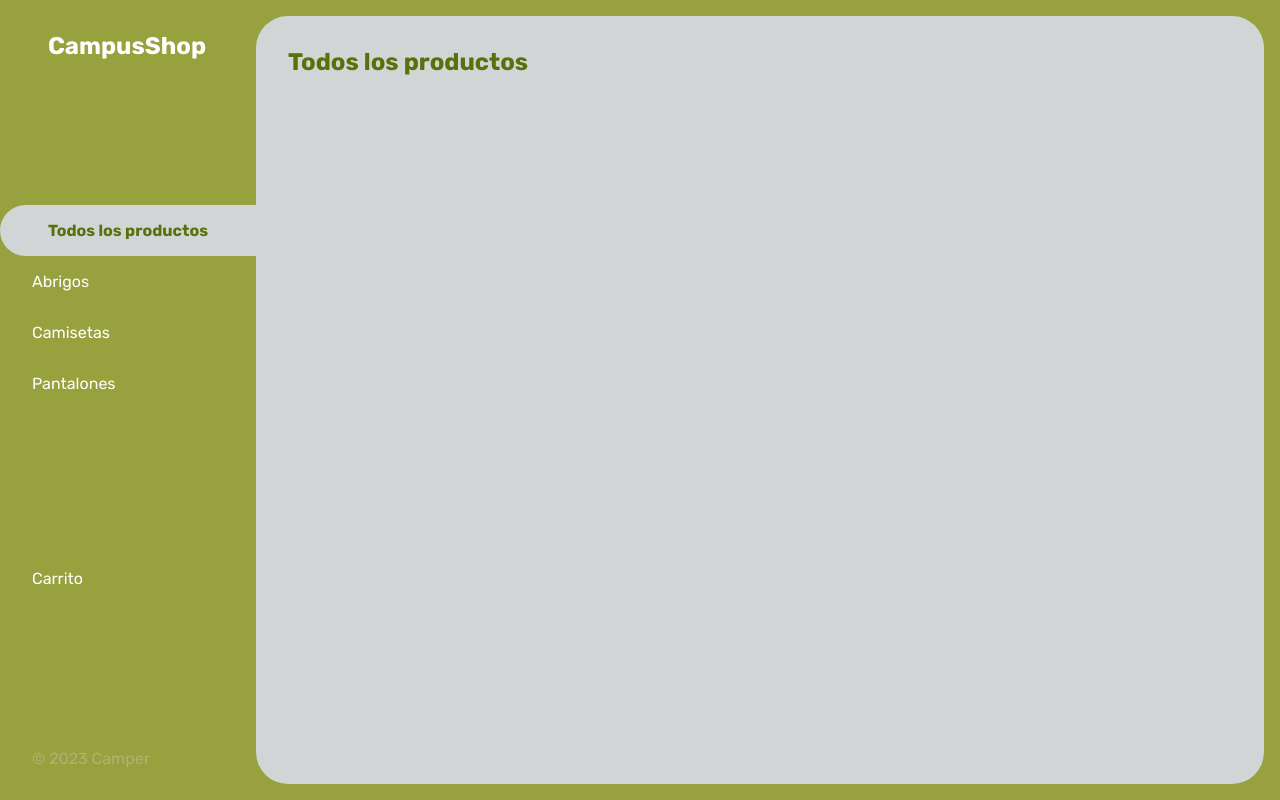
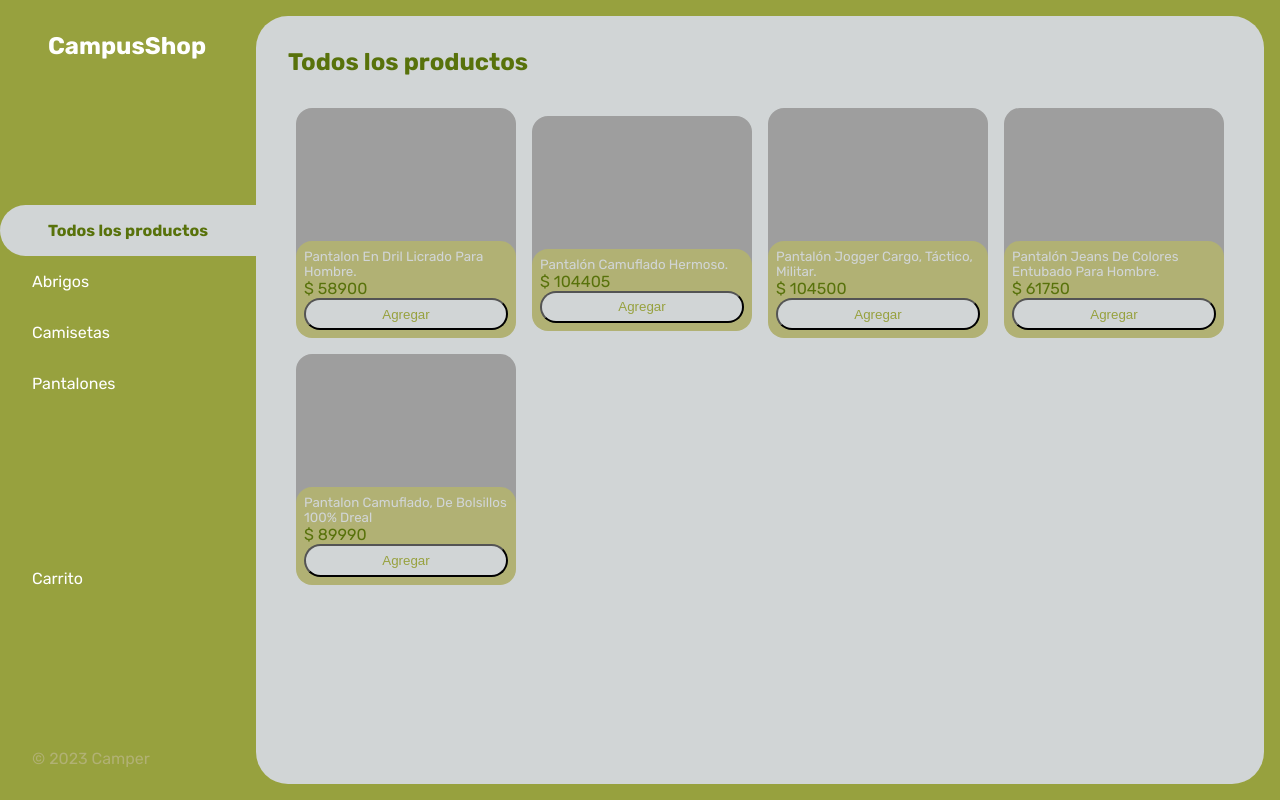
Before and after one commit to OugMontiel/Filtro-dos---proyectoWed, a website built with Vite: page index.html in a window 1280 px wide. Built offline with nearby package versions, Linux system fonts and the light colour scheme; data requests are answered from the project's data file.

Commit message:
feat: :sparkles: Terminacion del primer componente
Se hicieron un montonde camios considerables y de adecuio de una vez el estilo de mejor forma

```diff
--- a/index.html
+++ b/index.html
@@ -31,7 +31,7 @@
         <section class="content">
             <h1>Todos los productos</h1>
             <article>
-                <productos-disponible></productos-disponible>
+                <productos-disponibles></productos-disponibles>
             </article>
         </section>
         <section class="BarraDos">
--- a/src/js/litOne.js
+++ b/src/js/litOne.js
@@ -31,71 +31,68 @@ export class productos extends LitElement {
     }
     static styles = css`
     :host{
+        padding:1em;
         display: grid;
         grid-template-columns: repeat(4, 1fr);
-        grid-gap: 1.5em;
     }
     .producto {
-        /* max-height: 50%; */
-        /* max-width: 50%; */
+        margin:.5em;
 
         display: flex;
         flex-direction: column;
         justify-content: center;
 
-        /* overflow: hidden; */
-
-        border: 1px solid var(--color-producto);
-        background: var(--color-producto);
-        border-radius: 1em;
+        overflow: hidden;
     }
 
     .producto img {
-        padding: .5em;
-        max-height: 70%;
-        max-width: 100%;
+        max-width:100%;
+        max-height:13em;
+        border-radius:1em;
     }
 
     .producto div {
-        flex-grow: 1;
-
         display: flex;
         flex-direction: column;
-        justify-content: space-between;
 
-        border: 2px solid var(--color-Boton);
+        margin-top:-2em;
+
         border-radius: 1em;
         padding: 0.5em;
 
-        background: var(--color-fondo);
-        color: var(--color-Boton);
+        background: var(--color-producto);
+        color: var(--color-w);
     }
+    small{
+        display: -webkit-box; /* Establece un contenedor flex de tipo caja */
+            -webkit-box-orient: vertical; /* Establece la orientación vertical */
+            -webkit-line-clamp: 2; /* Limita el texto a dos líneas */
 
-    .producto div span {
-        display: flex;
-        justify-content: space-between;
-        align-items: center;
+        overflow: hidden; /* Oculta cualquier texto que desborde el contenedor */
+        text-overflow: ellipsis; /* Agrega puntos suspensivos al final del texto que se trunca */
+    }
+    p{
+        margin:0;
+        padding:0;
+
+        color: var(--color-Boton-letras);
     }
     button {
-        height: 2em;
-        width: 7em;
-
-        border-radius: .5em;
-        background: var(--color-Boton);
-        color: var(--color-Boton-letras);
+        padding:.5em;
+        border-radius: 2em;
+        background: var(--color-w);
+        color: var(--color-fondo);
     }
     `;
     render() {
         return html`
             ${this.productosPantalon.map(producto => html`
-                <div class="producto Abrigo">
+            <div class="producto">
                 <img src="${producto.imagen}" alt="${producto.nombre}">
                 <div>
-                  <p>${producto.nombre}</p>
-                  <span>
-                    <p>$${producto.precio}</p>
+                    <small>${producto.nombre}</small>
+                    <p>$ ${producto.precio}</p>
                     <button>Agregar</button>
-                  </span>
                 </div>
               </div>
 
--- a/src/js/main.js
+++ b/src/js/main.js
@@ -12,11 +12,11 @@ import {
 
 customElements.define("barra-dos", Barra);
 customElements.define("productos-disponibles", productos);
-// getCarrito().then(data => {
-//     console.log('getCarrito result:', data);
-// }).catch(error => {
-//     console.error('Error fetching data:', error);
-// });
+getCarrito().then(data => {
+    console.log('getCarrito result:', data);
+}).catch(error => {
+    console.error('Error fetching data:', error);
+});
 
 function Desplegable() {
     var btn = document.getElementById("Menu");
```
